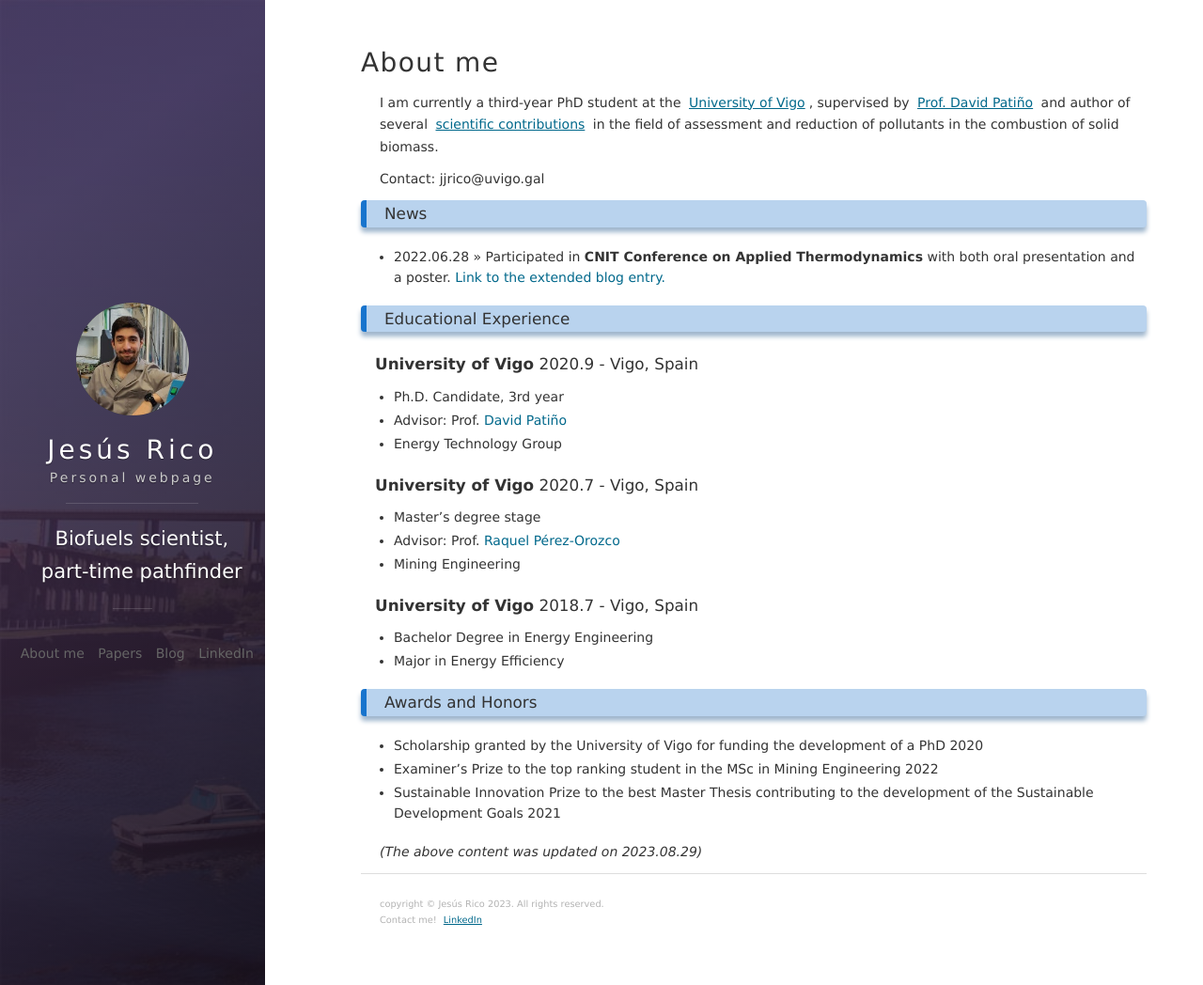
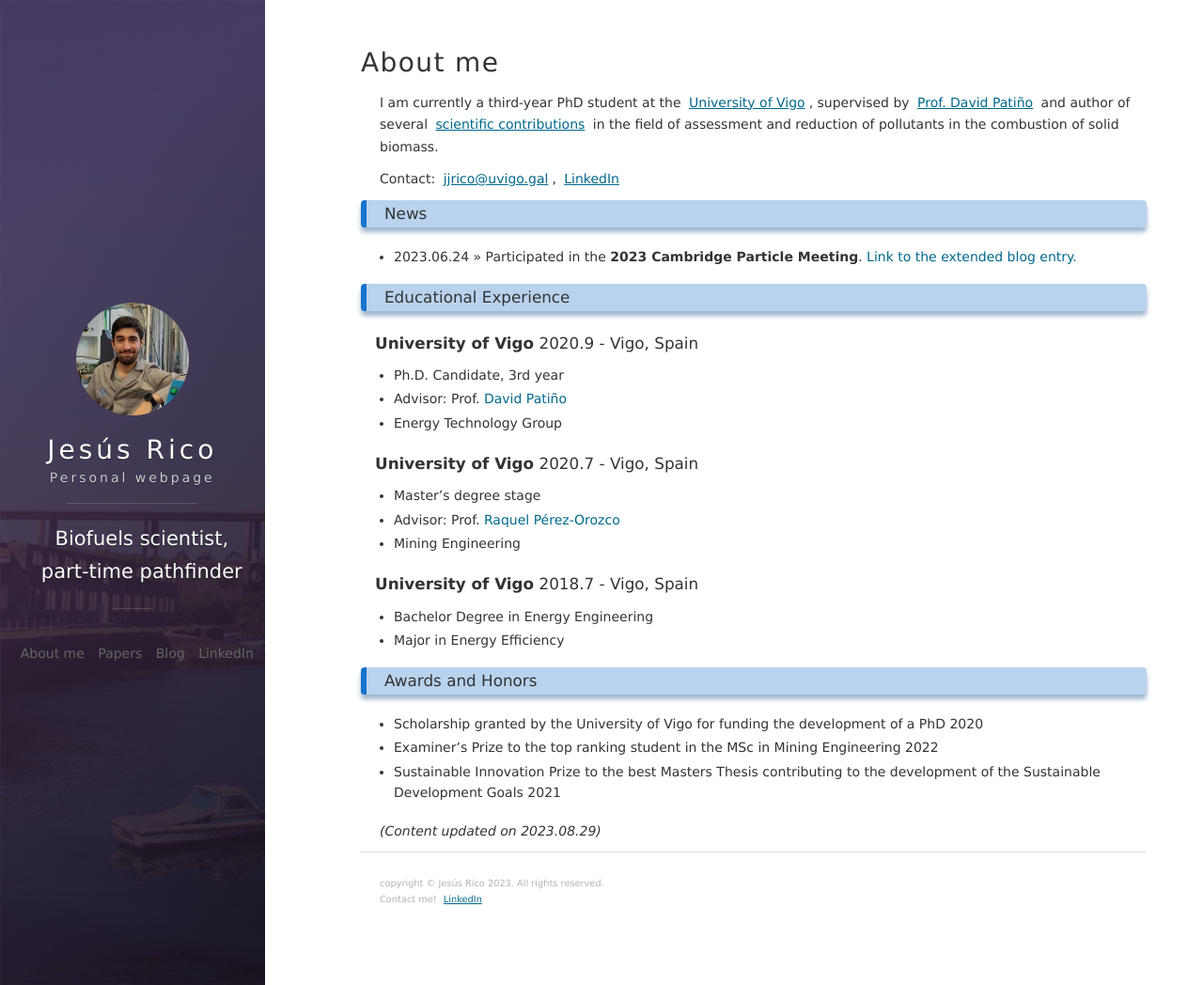
Before and after one commit to jesusrico96/jesusrico96.github.io, a Jekyll site: the page built from about.md, in a window 1280 px wide and 1048 px high. Shown: the whole window at 94% size. Built offline with Jekyll 4.4.1, drawn with Linux system fonts in a browser that asks for light colours; nearby versions of some CDN libraries.

Commit message:
Update about.md

```diff
--- a/about.md
+++ b/about.md
@@ -5,10 +5,10 @@ title: About me
 
 I am currently a third-year PhD student at the [University of Vigo](http://uvigo.gal), supervised by [Prof. David Patiño]( https://bidi.uvigo.es/en/researcher/david-patino-vilas) and author of several [scientific contributions](https://www.scopus.com/authid/detail.uri?authorId=57219402319) in the field of assessment and reduction of pollutants in the combustion of solid biomass.
 
-Contact: jjrico@uvigo.gal
+Contact: [jjrico@uvigo.gal](mailto:jjrico@uvigo.gal?subject=[Web]%20Contact), [LinkedIn](https://www.linkedin.com/in/jesusricofuentes/)
 
 ### News
-- 2022.06.28 >> Participated in __CNIT Conference on Applied Thermodynamics__ with both oral presentation and a poster. [Link to the extended blog entry.](https://jjrico.net/2022/06/CNIT)
+- 2023.06.24 >> Participated in the __2023 Cambridge Particle Meeting__. [Link to the extended blog entry.](https://jjrico.net/2023/06/Cambustion/)
 
 
 ### Educational Experience
@@ -30,7 +30,7 @@ Contact: jjrico@uvigo.gal
 ### Awards and Honors
 - Scholarship granted by the University of Vigo for funding the development of a PhD 2020
 - Examiner's Prize to the top ranking student in the MSc in Mining Engineering 2022
-- Sustainable Innovation Prize to the best Master Thesis contributing to the development of the Sustainable Development Goals 2021
+- Sustainable Innovation Prize to the best Masters Thesis contributing to the development of the Sustainable Development Goals 2021
 
 
-_(The above content was updated on 2023.08.29)_
+_(Content updated on 2023.08.29)_
```
